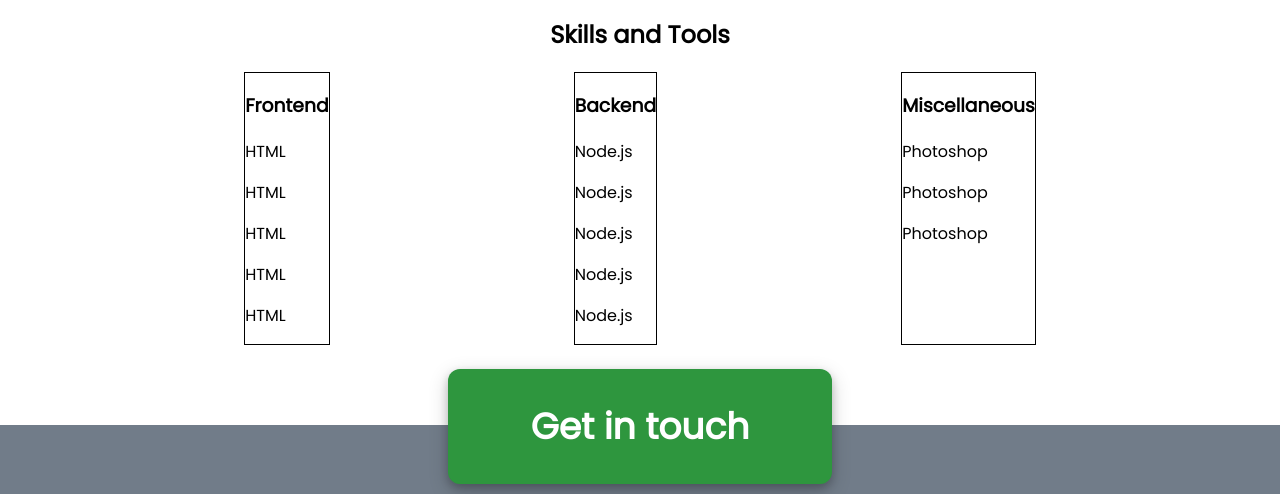
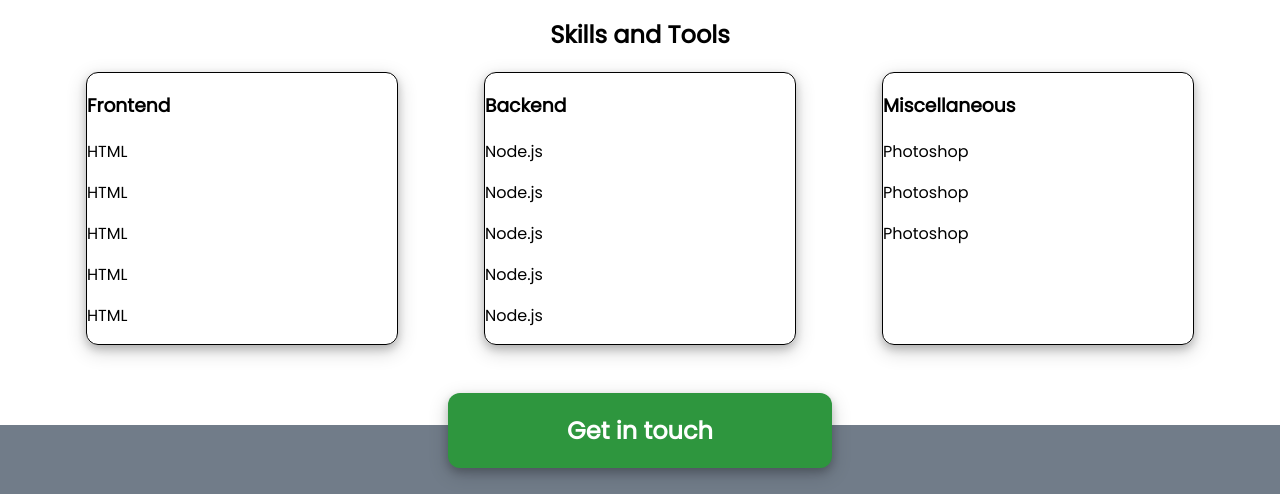
Before and after one commit to pkinopk/portfolio, a website: page index.html in a window 1280 px wide. Shown: the part 1682-2176 px from the top of the page. Drawn offline with Linux system fonts and the light colour scheme.

Commit message:
edit styling

```diff
--- a/assets/css/style.css
+++ b/assets/css/style.css
@@ -76,10 +76,8 @@
   flex-wrap: wrap;
 }
 
-.frontEnd,
-.backEnd,
-.other {
-  /* width: 30%; */
+.skill {
+  min-width: 310px;
   border: 1px solid black;
 }
 
@@ -95,13 +93,11 @@
 .getInTouch {
   background-color: #2e963e;
   width: 30%;
-  border-radius: 12px;
+
   position: relative;
-  top: -3.5rem;
-  box-shadow: 0 4px 8px 0 rgba(0, 0, 0, 0.2), 0 6px 20px 0 rgba(0, 0, 0, 0.19);
+  top: -2rem;
   min-width: 310px;
   color: #fff;
-  font-size: 1.5em;
 }
 
 .phrase {
@@ -122,6 +118,10 @@
 }
 
 /* Generic */
+.box {
+  border-radius: 12px;
+  box-shadow: 0 4px 8px 0 rgba(0, 0, 0, 0.2), 0 6px 20px 0 rgba(0, 0, 0, 0.19);
+}
 .text-center {
   text-align: center;
 }
--- a/index.html
+++ b/index.html
@@ -58,7 +58,7 @@
     <section id="skills">
       <h2 class="text-center">Skills and Tools</h2>
       <div class="skillSet mb-5">
-        <div class="frontEnd">
+        <div class="skill box">
           <h3>Frontend</h3>
           <p>HTML</p>
           <p>HTML</p>
@@ -66,7 +66,7 @@
           <p>HTML</p>
           <p>HTML</p>
         </div>
-        <div class="backEnd">
+        <div class="skill box">
           <h3>Backend</h3>
           <p>Node.js</p>
           <p>Node.js</p>
@@ -74,7 +74,7 @@
           <p>Node.js</p>
           <p>Node.js</p>
         </div>
-        <div class="other">
+        <div class="skill box">
           <h3>Miscellaneous</h3>
           <p>Photoshop</p>
           <p>Photoshop</p>
@@ -85,12 +85,12 @@
 
     <!-- Footer -->
     <footer id="contact">
-      <div class="getInTouch text-center">
+      <div class="getInTouch text-center box">
         <h2>Get in touch</h2>
       </div>
       <img src="assets/img/logo.png" alt="Logo" class="logo mb-2">
       <div class="phrase text-center">
-        <div>Living, Learning, and Growing</div>
+        <div>Living, learning, and growing</div>
         <div class="mb-3">one step at the time</div>
       </div>
       <div class="icons mb-3">
```
